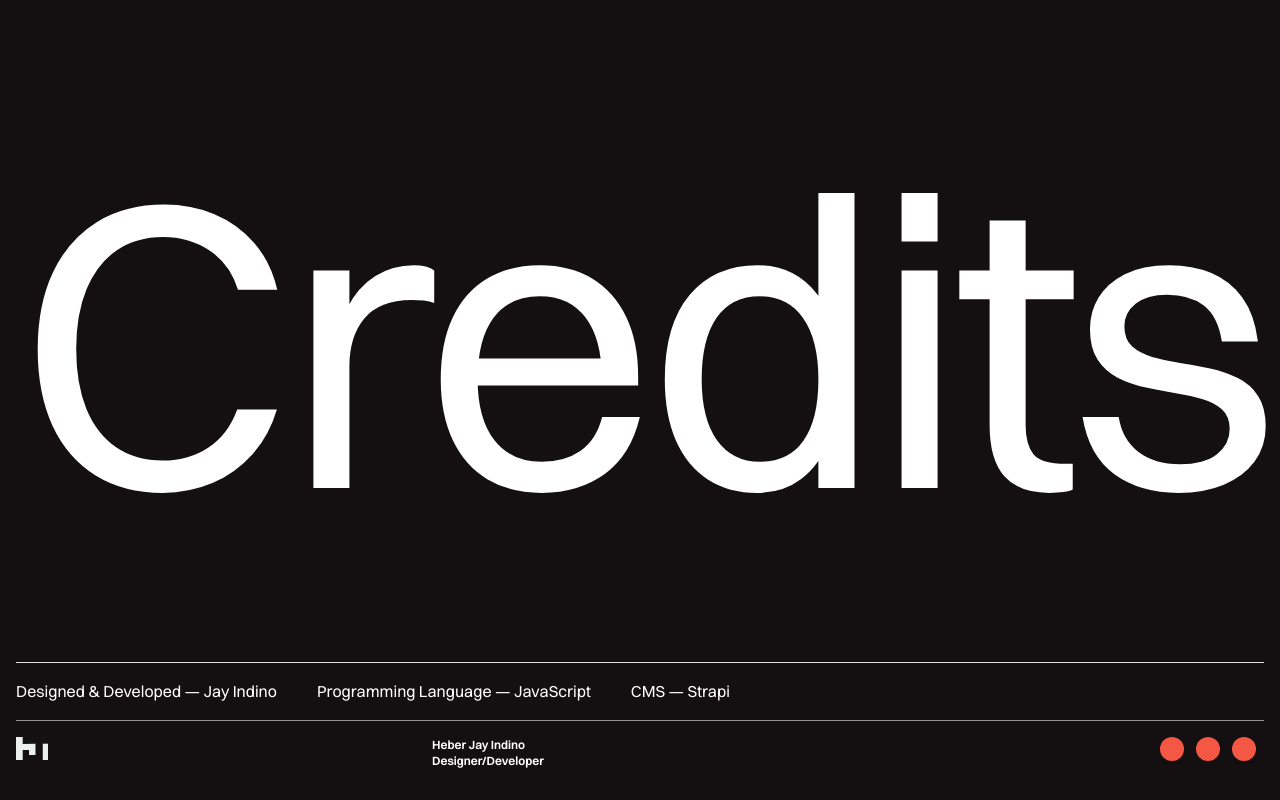
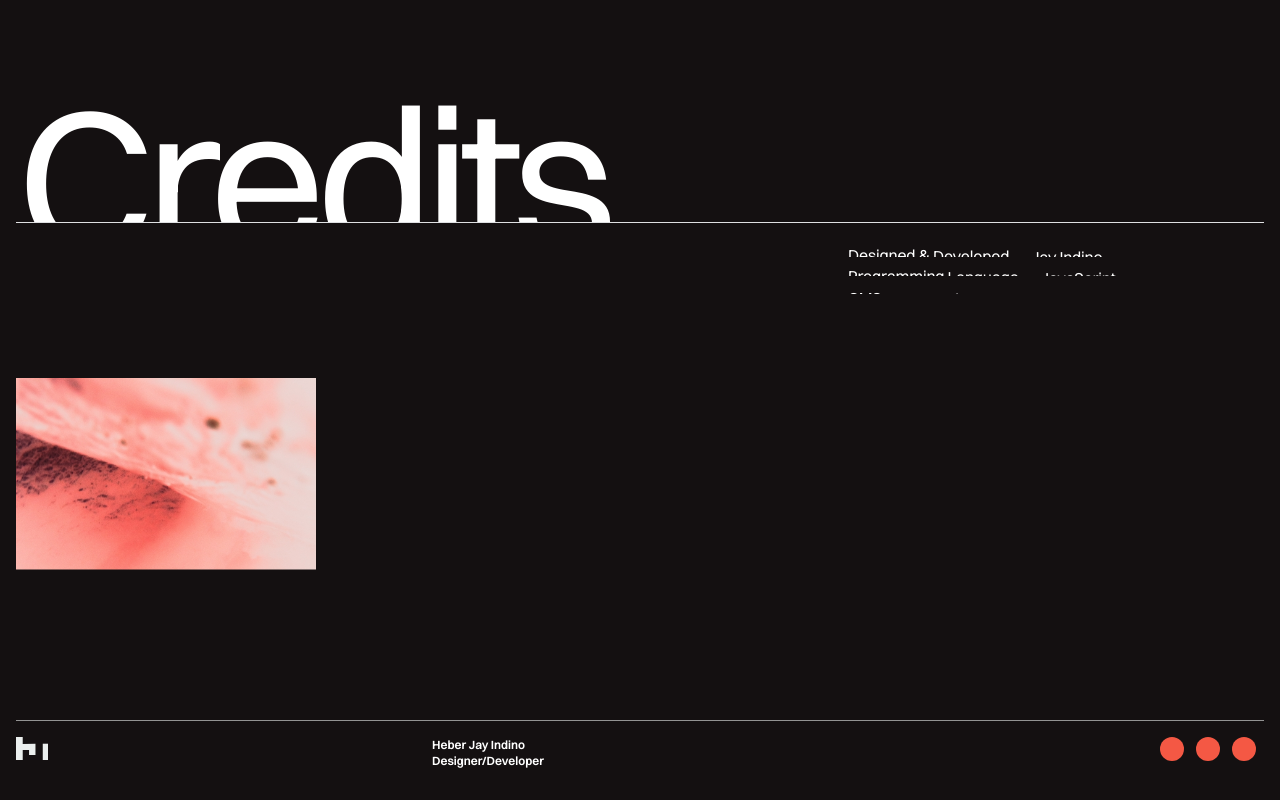
Before and after one commit to jaydesigns/offline-hopefully, a Next.js app: page /credits in a window 1280 px wide. Built offline with nearby package versions, Linux system fonts and the light colour scheme.

Commit message:
Polished credits component

```diff
--- a/components/chat.js
+++ b/components/chat.js
@@ -147,7 +147,7 @@ const ChatJPT =()=>{
         <div ref={interactiveContact} className="interactiveContact snap-start w-screen h-screen text-black p-4 pt-4 grid grid-rows-contact grid-cols-4 md:grid-cols-12">
             <div className="flex flex-col justify-start col-span-4 md:col-span-12">
                 <div className="chat-border border-b border-black py-2 col-span-4">
-                    <h4 className="text-MED md:text-SM tracking-tighter font-medium">Let&apos;s <br></br>Connect</h4>
+                    <h4 className="text-MED md:text-SM tracking-tight font-semibold">Let&apos;s <br></br>Connect</h4>
                 </div>
             </div>
             <div className="chat-clip col-span-6 md:col-start-4 row-start-2 pt-4">
--- a/components/pwaFeature.js
+++ b/components/pwaFeature.js
@@ -52,7 +52,7 @@ const PWAFeatures = () => {
         flexible: {
             cover: "/images/PXL_20221224_211305839-b&w.jpg",
             title: "Modern Web",
-            desc: "I've designed and developed this app with performance in mind. The rendering is decentralized so loading times and navigating to different pages are better than regular sites."
+            desc: "I've designed and developed this app with performance in mind. Through composable architecture, this app is faster, more secure, and scalable."
         }
     }
     //const [featureSVG,setFeatureSVG] = useState()
@@ -195,7 +195,7 @@ const PWAFeatures = () => {
         <div ref={featureSection} className="featureSection snap-start relative flex flex-col gap-4 justify-between w-screen h-screen p-4 pb-32 text-white">
             <div className="ft-border flex w-full border-b border-white py-4 mix-blend-exclusion">
                 {/* You could probably use an object here as the argument, also for future-proofing when geting data from API */}
-                <h4 className="w-1/2 md:w-1/4 text-MED md:text-SM tracking-tighter">Not just<br></br>a Website</h4>
+                <h4 className="w-1/2 md:w-1/4 text-MED md:text-SM font-medium">Not just<br></br>a Website</h4>
                 <div className="flex flex-col md:flex-row flex-auto">
                     <div className="ft-clip flex gap-4 grow hover:text-red text-white">
                         <div className="flex rounded-full border border-white flex-col justify-center w-4 h-4 my-1"><h6 className="text-[10px] text-center text-white">I</h6></div>
--- a/components/workGallery.js
+++ b/components/workGallery.js
@@ -260,7 +260,7 @@ const WorkGallery = ({data}) => {
             <div className="flex flex-col gap-4 md:border-b-0 md:flex-row md:h-1/4">
                 <div className="flex flex-col justify-end md:w-1/2">
                     <div className="flex flex-row md:flex-col justify-between h-full">
-                        <h2 className="g-clip text-MED md:text-SM tracking-tighter grow">Selected<br></br>Work</h2>
+                        <h2 className="g-clip text-MED md:text-SM font-medium grow">Selected<br></br>Work</h2>
                         <div className="flex flex-col justify-start md:justify-end grow md:py-1 uppercase font-light">
                             <h4 className="g-clip align-baseline leading-suis font-light">Catalogue</h4>
                         </div>
--- a/pages/credits.js
+++ b/pages/credits.js
@@ -4,29 +4,66 @@ import NegativeArrow from '../components/negativeArrow'
 import { BackgroundTheme, ThemeContext } from '../components/layout'
 import { useContext } from "react"
 import Layout from "../components/layout"
+import Image from "next/image"
+import {OutroTimeline} from "../pages/_app"
+import SplitType from "split-type"
 
 const Credits = () =>{
     const themeChange = useContext(BackgroundTheme)
     const ThemeColors = useContext(ThemeContext)
+    const {outro,setOutro} = useContext(OutroTimeline)
 
     useIsomorphicLayoutEffect(()=>{
+        const creditsTL = gsap.timeline()
+        let text
+        const runSplit = () => {
+
+            text = new SplitType(".lined",{types:'lines,words'})
+        }
+        runSplit()
+        gsap.set([text.words,'.creditTitle'],{translateY:"120%"})
+        creditsTL.fromTo(".imageContainer",{clipPath:"inset(0 0 100% 0)"},{clipPath:"inset(0 0 0% 0)",ease:"power3.inOut",duration:2})
+        creditsTL.fromTo(".creditBorder",{width:"0"},{width:"100%"},"<")
+        creditsTL.to(['.creditTitle',text.words],{translateY:"0%",stagger:0.02,duration:1},"-=1")
         themeChange(`${ThemeColors.black}`)
+        creditsTL.play()
+        setOutro(creditsTL)
+        window.addEventListener("resize",()=>{
+            runSplit()
+        })
     },[])
 
     return(
         <Layout>
             <div className="text-white p-4 w-screen h-screen flex flex-col">
-                <h1 className="text-[28vw] md:text-[32vw] tracking-tight border-grey border-b py-4">Credits</h1>
+                <div className="creditBorder border-grey border-b py-4 shrink overflow-hidden">
+                    <h1 className="creditTitle text-[28vw] md:text-[16vw] leading-suis tracking-tighter">Credits</h1>
+                </div>
                 <div className="grow flex flex-col justify-between mb-20">
-                    <div className="py-4 flex gap-10">
-                        <p>Designed & Developed &mdash; Jay Indino</p>
-                        <p>Programming Language &mdash; JavaScript</p>
-                        <p>CMS &mdash; Strapi</p>
+                    <div className="grid grid-cols-4 md:grid-cols-12">
+                        <div className="py-4 flex flex-col col-start-2 col-span-3 md:col-start-9 md:col-span-4">
+                            <p className="lined">Designed & Developed &mdash; Jay Indino</p>
+                            <p className="lined">Programming Language &mdash; JavaScript</p>
+                            <p className="lined">CMS &mdash; Hygraph</p>
+                            <p className="lined">Font &mdash; Switzer by Jeremie Hornus</p>
+                            <p className="lined">Cascade Stylesheet &mdash; Tailwind</p>
+                        </div>
                     </div>
-                    <div className="py-4 flex gap-10 items-end">
-                        <p className="grow whitespace-nowrap">Font &mdash; Switzer by Jeremie Hornus</p>
-                        <p className="grow whitespace-nowrap">Cascade Stylesheet &mdash; Tailwind</p>
-                        <p className="shrink">This merely captures some data about the current state. Use selector text, an Element, an Array of Elements, or NodeList. By default, Flip only concerns itself with position, size, rotation, and skew. If you want your Flip animations to affect other CSS properties, you can define a configuration object with a comma-delimited list of props, like:</p>
+                    <div className="grid gap-4 grid-cols-4 md:grid-cols-12 grid-rows-[200px_1fr]">
+                        <div className="imageContainer relative col-start-2 md:col-start-1 col-span-3">
+                            <Image
+                            onMouseEnter={e=>e.target.style.filter="invert(0) grayscale(100%)"}
+                            onTouchStart={e=>e.target.style.filter="invert(0) grayscale(100%)"}
+                            onMouseLeave={e=>e.target.style.filter="invert(100%)"}
+                            alt="ocean"
+                            src={'/images/ocean.jpg'}
+                            style={{objectFit:'cover',filter:'invert(100%)'}}
+                            fill
+                            sizes="(min-width:768px) 100vw"/>
+                        </div>
+                        <div className="row-start-2 col-start-1 col-span-4 md:col-start-5">
+                            <p className="lined">Try this optical illusion that I learned when I was younger. All you have to do is look at the center of the image and hold it for 20 seconds. And then move the cursor over the image or tap it to see what it is.</p><p className="lined"> Is it a colored image or a black and white one? Pretty cool huh!</p>
+                        </div>
                     </div>
                 </div>
             </div>
--- a/pages/posts/[postid].js
+++ b/pages/posts/[postid].js
@@ -12,17 +12,32 @@ import client from '../../apolloClient'
 import { useRouter } from 'next/router'
 import { BackgroundTheme } from '../../components/layout'
 import SplitType from 'split-type'
+import { OutroTimeline } from '../_app'
 
-const Title = ({projectData}) => {
+const Title = ({projectData,postTL}) => {
+
+    useEffect(() => {
+        let tl = gsap.timeline()
+        let text
+        const runSplit = () => {
+            text = new SplitType(".postTitle",{types:"lines,words"})
+        }
+        runSplit()
+        window.addEventListener("resize",()=>{
+            runSplit()
+        })
+        gsap.set(text.words,{translateY:"120%"})
+        postTL.current.to(text.words,{translateY:"0%",duration:1,ease:"power3.inOut"})
+    },[postTL])
     // console.log(projectData);
     return(
         <div className='w-screen h-full absolute z-10 p-4'>
-            <h1 className='text-white text-[14vw] md:text-9xl tracking-[-0.03em] leading-suis'>{projectData.title}</h1>
+            <h1 className='postTitle text-white text-[14vw] md:text-9xl tracking-[-0.03em] leading-suis'>{projectData.title}</h1>
         </div>
     )
 }
 
-const Body = ({projectData,sliderBox}) => {
+const Body = ({postTL,projectData,sliderBox}) => {
     const [sliderArray,setSliderArray] = useState()
     const [currentSlide,setCurrentSlide] = useState(0)
     const bodyTxt = useRef()
@@ -31,17 +46,20 @@ const Body = ({projectData,sliderBox}) => {
     // console.log(projectData.body.text);
     useEffect(() => {
         const text = new SplitType('.lined',{types:'lines,words'})
-        gsap.set(text.words,{translateY:"120%"})
+        const ctx = gsap.context(()=>{
+            gsap.set(text.words,{translateY:"120%"})
+        })
+        return () => ctx.revert()
     },[projectData])
 
     useEffect(() => {
         if (currentSlide<projectData.body.text.split('\\n').length-1){
             const p = document.querySelector(`#slideText-${currentSlide}`)
-            gsap.to(p.querySelectorAll(".word"),{translateY:"0%",duration:1,stagger:0.015,ease:"power3.out"})
+            postTL.current.to(p.querySelectorAll(".word"),{translateY:"0%",duration:1,stagger:0.015,ease:"power3.out"})
         } else {
             return
         }
-    },[currentSlide,projectData])
+    },[currentSlide,projectData,postTL])
 
     useEffect(()=>{
         // console.log(sliderBox.current);
@@ -76,9 +94,9 @@ const Body = ({projectData,sliderBox}) => {
 
     return(
         <div className='w-screen h-full p-4 grid grid-cols-4 md:grid-cols-12 grid-rows-[auto_auto]'>
-            <div className='flex flex-row w-full justify-between col-span-4 md:col-span-12'>
-                <ArrowRight fn={handlePreviousSlide} color={'black'} style={{height:"30px",width:"40px"}} classToAdd={'rotate-[180deg] cursor-pointer'}/>
-                <ArrowRight fn={handleNextSlide} color={'black'} style={{height:"30px",width:"40px"}} classToAdd={'cursor-pointer'}/>
+            <div className='flex flex-row w-full justify-between col-span-4 md:col-span-12 py-8'>
+                <ArrowRight fn={handlePreviousSlide} color={'white'} style={{height:"30px",width:"40px"}} classToAdd={'rotate-[180deg] cursor-pointer'}/>
+                <ArrowRight fn={handleNextSlide} color={'white'} style={{height:"30px",width:"40px"}} classToAdd={'cursor-pointer'}/>
             </div>
             {/* <div ref={body} id="projectBody" className='text-white tracking-[-0.03em]'></div> */}
             <div ref={bodyTxt} className='text-white col-start-2 md:col-start-9 row-start-2 col-span-4 h-48 relative'>
@@ -94,10 +112,14 @@ const Body = ({projectData,sliderBox}) => {
     )
 }
 
-const Slide = ({projectData,sliderBox}) => {
+const Slide = ({projectData,sliderBox,postTL}) => {
     // console.log(projectObject);
     const slideArray = projectData.slide.sliderImages
 
+    useEffect(() => {
+        gsap.set('.slider',{opacity:0})
+        postTL.current.to('.slider',{opacity:1,duration:1})
+    },[postTL])
 
     return(
         <div className='sliderContainer flex overflow-x-scroll w-screen h-full'>
@@ -120,6 +142,8 @@ const Project = ({data}) => {
     const router = useRouter()
     const postID = router.query.postid
     const projectData = data.posts[0]
+    const {outro,setOutro} = useContext(OutroTimeline)
+    const postTL = useRef(gsap.timeline())
 
     const projectContainer = useRef()
     const sliderBox = useRef()
@@ -128,19 +152,21 @@ const Project = ({data}) => {
 
     useEffect(() => {
         changeTheme('rgba(0,0,0,0)')
-    },[])
+        postTL.current.play()
+        setOutro(postTL.current)
+    },[changeTheme,setOutro])
 
     return (
         <Layout>
             <main ref={projectContainer} className='changeBG w-screen h-screen relative'>
                 <div className="sliderWrapper flex h-full overflow-x-auto">
-                    <Slide projectData={projectData} sliderBox={sliderBox}/>
+                    <Slide postTL={postTL} projectData={projectData} sliderBox={sliderBox}/>
                 </div>
                 <div className='w-screen h-1/6 absolute z-[9999] top-0'>
-                    <Title projectData={projectData}/>
+                    <Title postTL={postTL} projectData={projectData}/>
                 </div>
                 <div className='w-screen min-h-max absolute z-[9999] bottom-28'>
-                    <Body projectData={projectData} sliderBox={sliderBox}/>
+                    <Body postTL={postTL} projectData={projectData} sliderBox={sliderBox}/>
                 </div>
             </main>
         </Layout>
```
Also changed, not shown: pages/press.js (+17 -2 lines).
